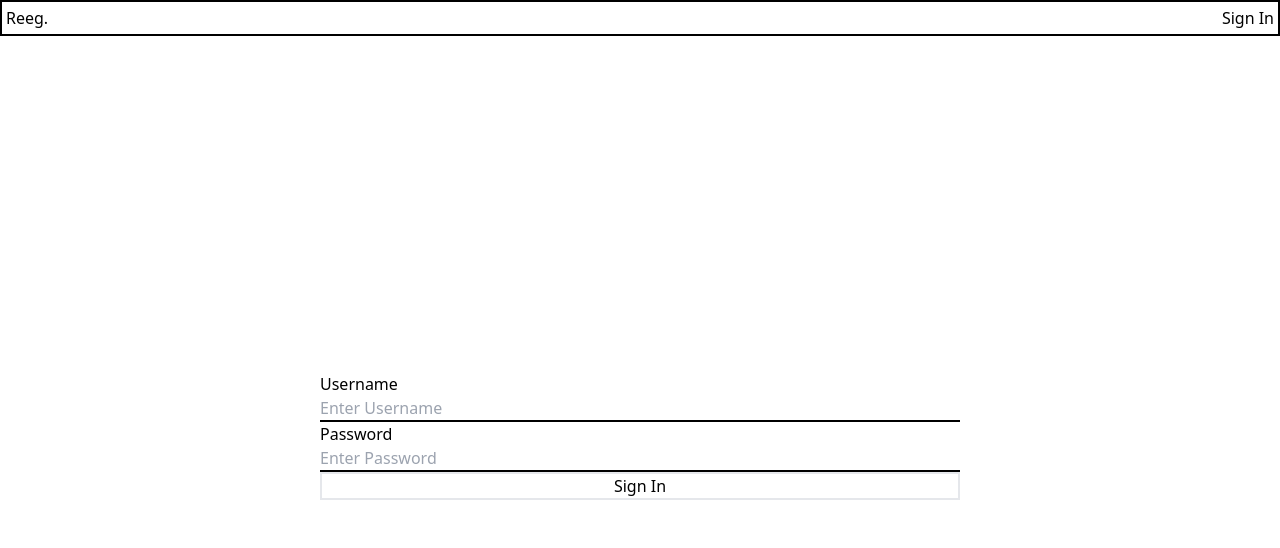
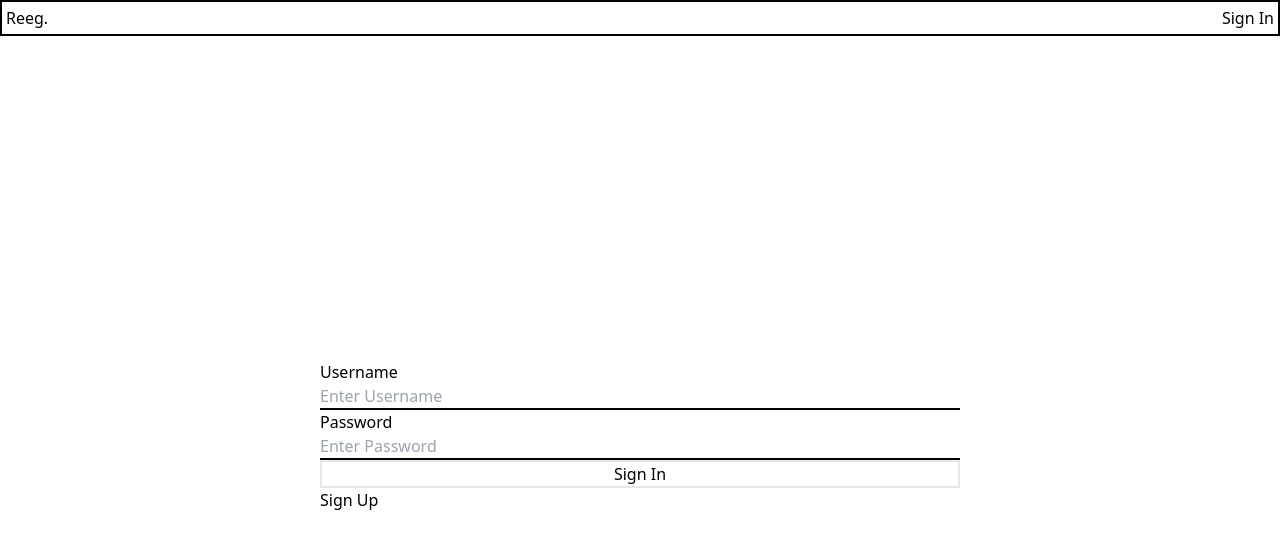
Before and after one commit to HowzayCalderon/reeg, a Next.js app: page /signin in a window 1280 px wide. Shown: the top 548 px of the page. Built offline with nearby package versions, Linux system fonts and the light colour scheme; no server answers.

Commit message:
added signup link to user form

```diff
--- a/src/app/components/UserForm/Form.tsx
+++ b/src/app/components/UserForm/Form.tsx
@@ -2,6 +2,7 @@
 
 import React from "react"
 import { usePathname } from "next/navigation"
+import Link from "next/link"
 
 const Form = () => {
     const pathname = usePathname()
@@ -15,6 +16,7 @@ const Form = () => {
                 {pathname == '/signup' ? <label>Confirm Password</label> : null}
                 {pathname == '/signup' ? (<input className='border-b-2 border-black'id="confirmPassword" required={true} type="password" name="confirmPassword" placeholder="Retype Password"/>) : null}
                 {pathname == '/signup' ? <input type="submit" value={'Sign Up'}/> : <input className="border-2" type="submit" value={'Sign In'}/>}
+                {pathname == '/signin' ? <Link href={'/signup'}>Sign Up</Link> : null}
             </form>
         </>
     )
```
